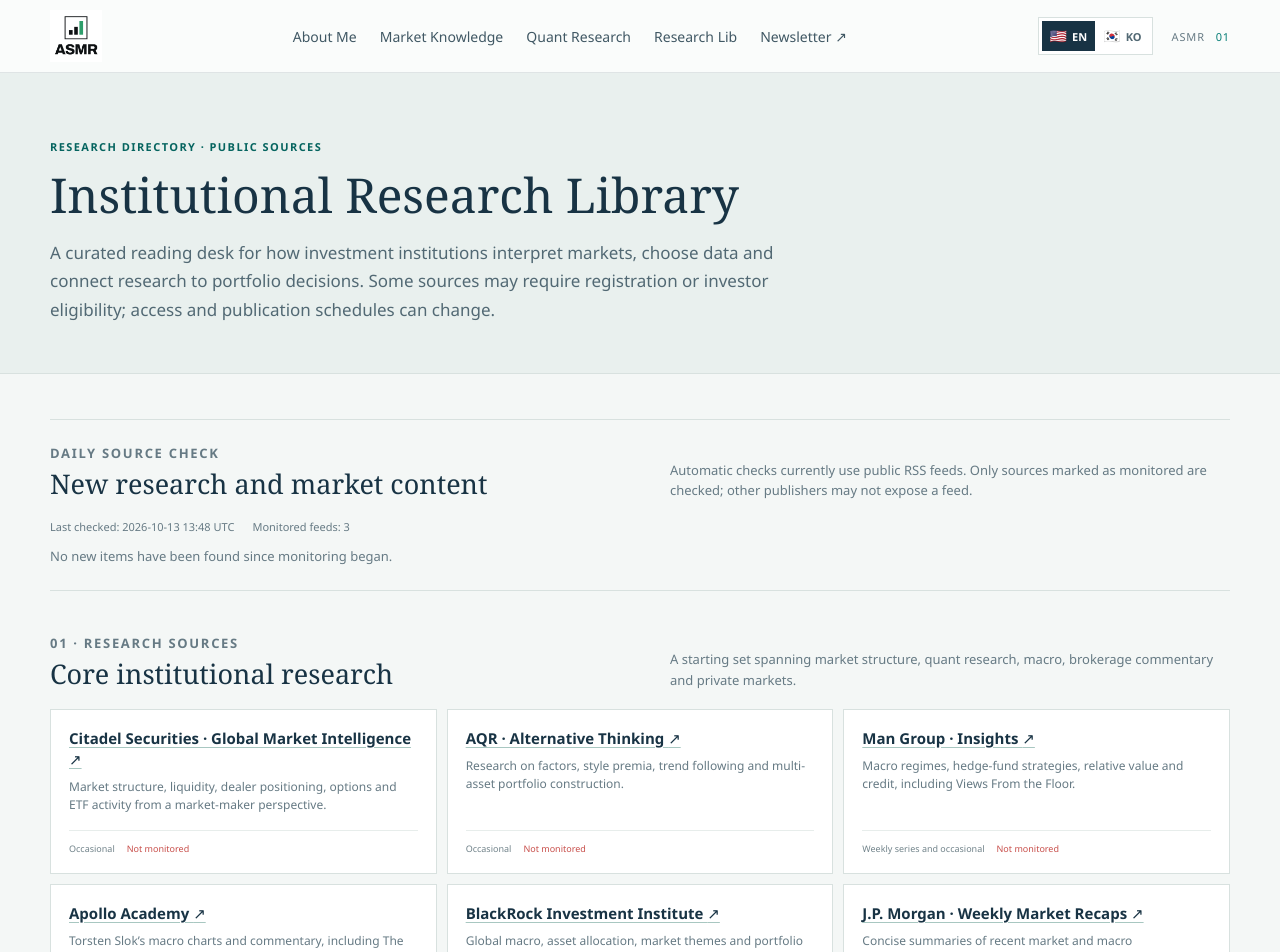
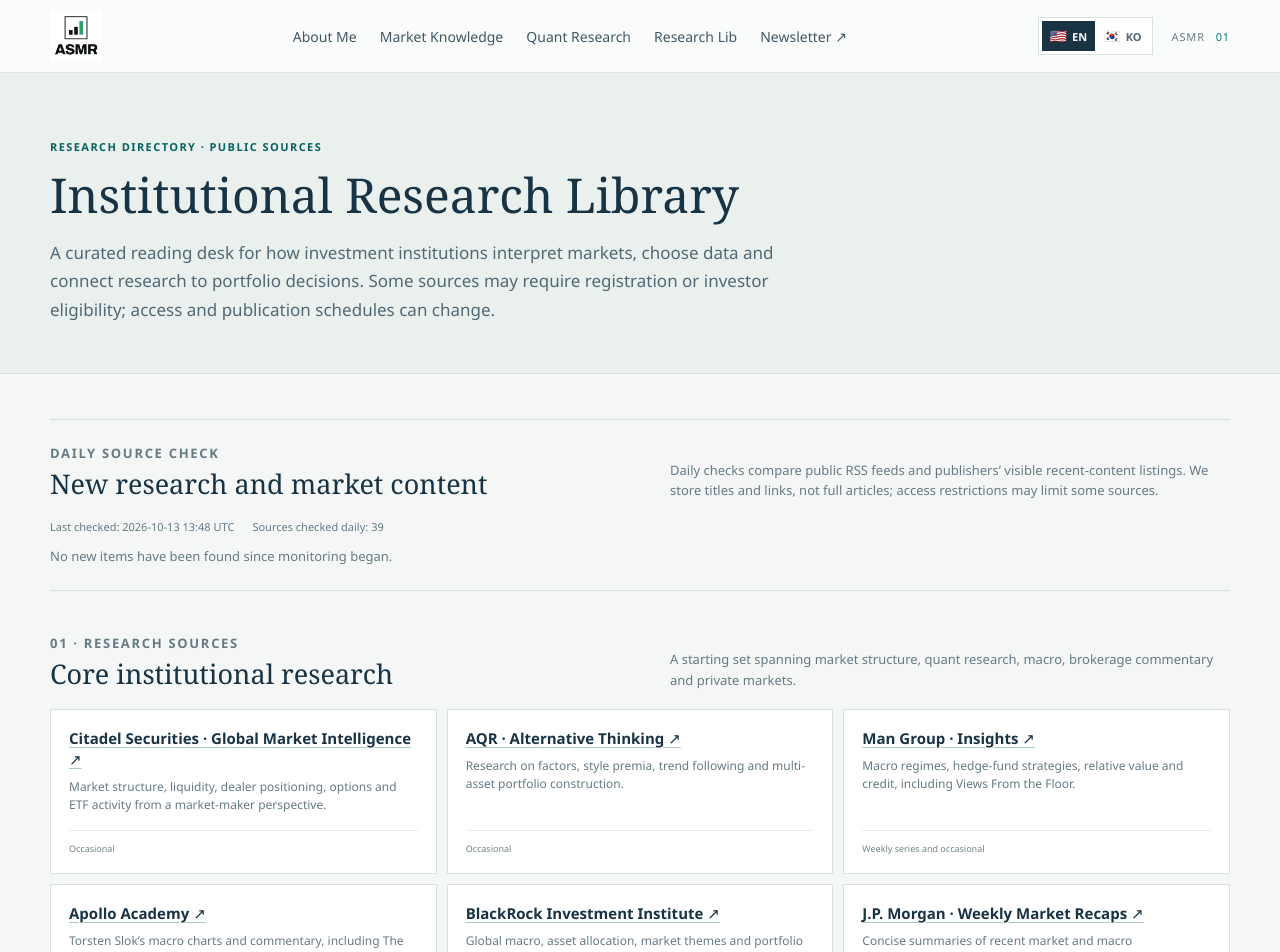
Before and after one commit to data-roh/asia-stock-market-research, a SvelteKit app: page /institutional-research in a window 1280 px wide. Shown: the top 952 px of the page. Built offline with nearby package versions, Linux system fonts and the light colour scheme.

Commit message:
Expand research source monitoring

```diff
--- a/src/lib/content/institutional-research.ts
+++ b/src/lib/content/institutional-research.ts
@@ -26,7 +26,7 @@
 	{ id: 'alphasense', name: 'AlphaSense · Resources', url: 'https://www.alpha-sense.com/resources/', description: 'Public thematic research connecting earnings calls, company disclosures and sector trends.', cadence: 'Occasional', access: 'The platform is paid; some public research is available.' },
 	{ id: 'bridgewater', name: 'Bridgewater · Research & Insights', url: 'https://www.bridgewater.com/research-and-insights', description: 'Global macro, economic regimes, policy and cross-asset relationships.', cadence: 'Occasional' },
 	{ id: 'twosigma', name: 'Two Sigma · Insights', url: 'https://www.twosigma.com/insights/', description: 'Quantitative investing, machine learning, statistics and data-driven research.', cadence: 'Occasional' },
-	{ id: 'point72', name: 'Point72 · Insights', url: 'https://www.point72.com/insights/', description: 'Investment process, data science and market perspectives.', cadence: 'Occasional' },
+	{ id: 'point72', name: 'Point72 · Perspectives', url: 'https://point72.com/perspectives/', description: 'Public perspectives and updates from Point72, including its Market Intelligence and systematic investing teams.', cadence: 'Occasional' },
 	{ id: 'goldman-top', name: 'Goldman Sachs · Top of Mind', url: 'https://www.goldmansachs.com/insights/top-of-mind', description: 'In-depth coverage of important investment debates, often with expert interviews.', cadence: 'Occasional' },
 	{ id: 'goldman', name: 'Goldman Sachs · Insights', url: 'https://www.goldmansachs.com/insights/', description: 'Research on the economy, companies, capital markets and global investing.', cadence: 'Several times per week' },
 	{ id: 'goldman-markets', name: 'Goldman Sachs · The Markets', url: 'https://www.goldmansachs.com/insights/the-markets', description: 'Short market-focused conversations with Goldman Sachs analysts and investors, including views on positioning, rates, equities and hedge-fund sentiment.', cadence: 'Weekly' },
--- a/src/lib/content/research-feeds.json
+++ b/src/lib/content/research-feeds.json
@@ -12,5 +12,43 @@
 			"sourceId": "hussman-commentary",
 			"feedUrl": "https://www.hussmanfunds.com/category/comment/feed/"
 		}
+	],
+	"pages": [
+		{ "sourceId": "citadel", "pageUrl": "https://www.citadelsecurities.com/news-and-insights/global-market-intelligence/" },
+		{ "sourceId": "aqr", "pageUrl": "https://www.aqr.com/insights/research/alternative-thinking" },
+		{ "sourceId": "man", "pageUrl": "https://www.man.com/insights" },
+		{ "sourceId": "apollo", "pageUrl": "https://www.apolloacademy.com/" },
+		{ "sourceId": "jpm", "pageUrl": "https://am.jpmorgan.com/hk/en/asset-management/per/insights/market-insights/" },
+		{ "sourceId": "jpm-weekly", "pageUrl": "https://am.jpmorgan.com/wr/en/asset-management/institutional/insights/market-insights/market-updates/" },
+		{ "sourceId": "kkr", "pageUrl": "https://www.kkr.com/wealth/insights" },
+		{ "sourceId": "alphasense", "pageUrl": "https://www.alpha-sense.com/resources/" },
+		{ "sourceId": "bridgewater", "pageUrl": "https://www.bridgewater.com/research-and-insights" },
+		{ "sourceId": "twosigma", "pageUrl": "https://www.twosigma.com/insights/" },
+		{ "sourceId": "point72", "pageUrl": "https://point72.com/perspectives/" },
+		{ "sourceId": "goldman-top", "pageUrl": "https://www.goldmansachs.com/insights/top-of-mind" },
+		{ "sourceId": "goldman", "pageUrl": "https://www.goldmansachs.com/insights/" },
+		{ "sourceId": "goldman-markets", "pageUrl": "https://www.goldmansachs.com/insights/the-markets" },
+		{ "sourceId": "oaktree-memos", "pageUrl": "https://www.oaktreecapital.com/insights/memos" },
+		{ "sourceId": "gmo-library", "pageUrl": "https://www.gmo.com/americas/research-library/" },
+		{ "sourceId": "ubs", "pageUrl": "https://www.ubs.com/global/en/wealth-management/insights.html" },
+		{ "sourceId": "pimco", "pageUrl": "https://www.pimco.com/us/en/insights" },
+		{ "sourceId": "vanguard", "pageUrl": "https://www.vanguard.com.au/personal/learn/smart-investing" },
+		{ "sourceId": "msci-charts", "pageUrl": "https://www.msci.com/data-and-analytics/private-asset-solutions/visualizations" },
+		{ "sourceId": "msci-benchmarks", "pageUrl": "https://www.msci.com/research-and-insights/paper/msci-private-capital-benchmarks-summary" },
+		{ "sourceId": "blackstone", "pageUrl": "https://www.blackstone.com/insights/" },
+		{ "sourceId": "bain", "pageUrl": "https://www.bain.com/insights/topics/global-private-equity-report/" },
+		{ "sourceId": "preqin", "pageUrl": "https://www.preqin.com/insights" },
+		{ "sourceId": "cambridge", "pageUrl": "https://www.cambridgeassociates.com/insight/" },
+		{ "sourceId": "caia", "pageUrl": "https://caia.org/blog" },
+		{ "sourceId": "spglobal", "pageUrl": "https://www.spglobal.com/marketintelligence/en/news-insights" },
+		{ "sourceId": "cboe", "pageUrl": "https://www.cboe.com/insights/" },
+		{ "sourceId": "cme", "pageUrl": "https://www.cmegroup.com/education.html" },
+		{ "sourceId": "lseg", "pageUrl": "https://www.lseg.com/en/insights" },
+		{ "sourceId": "nasdaq", "pageUrl": "https://www.nasdaq.com/articles" },
+		{ "sourceId": "nomura", "pageUrl": "https://www.nomuraconnects.com/" },
+		{ "sourceId": "nikko", "pageUrl": "https://www.amova-am.com/insight" },
+		{ "sourceId": "eastspring", "pageUrl": "https://www.eastspring.com/insights" },
+		{ "sourceId": "gavekal", "pageUrl": "https://research.gavekal.com/" },
+		{ "sourceId": "adb", "pageUrl": "https://www.adb.org/publications" }
 	]
 }
--- a/src/lib/content/research-updates.json
+++ b/src/lib/content/research-updates.json
@@ -3,16 +3,19 @@
   "sourceChecks": [
     {
       "sourceId": "bloomberg-odd-lots",
+      "method": "rss",
       "ok": true,
       "error": null
     },
     {
       "sourceId": "morgan-stanley-totm",
+      "method": "rss",
       "ok": true,
       "error": null
     },
     {
       "sourceId": "hussman-commentary",
+      "method": "rss",
       "ok": true,
       "error": null
     }
--- a/src/lib/content/site-copy.ts
+++ b/src/lib/content/site-copy.ts
@@ -61,15 +61,14 @@
 			groupsEyebrow: 'Research sources',
 			updatesEyebrow: 'Daily source check',
 			updatesTitle: 'New research and market content',
-			updatesNote: 'Automatic checks currently use public RSS feeds. Only sources marked as monitored are checked; other publishers may not expose a feed.',
+			updatesNote: 'Daily checks compare public RSS feeds and publishers’ visible recent-content listings. We store titles and links, not full articles; access restrictions may limit some sources.',
 			lastCheckedLabel: 'Last checked',
 			notCheckedYet: 'Not checked yet',
-			monitoredSources: 'Monitored feeds',
+			monitoredSources: 'Sources checked daily',
 			noNewUpdates: 'No new items have been found since monitoring began.',
 			unknownDate: 'Date unavailable',
-			trackedLabel: 'RSS monitored',
-			untrackedLabel: 'Not monitored',
-			feedWarning: 'At least one feed could not be checked; previous results are retained.',
+			firstSeenLabel: 'First seen',
+			feedWarning: 'At least one source could not be checked; previous results are retained.',
 			routineEyebrow: 'A manageable cadence',
 			routineTitle: 'Weekly reading routine',
 			routineNote: 'Use these as days to check for new material, not as promised publication dates.',
@@ -150,15 +149,14 @@
 			groupsEyebrow: '리서치 소스',
 			updatesEyebrow: '매일 새 자료 확인',
 			updatesTitle: '새 리서치 및 시장 콘텐츠',
-			updatesNote: '현재 공개 RSS 피드를 제공하는 출처만 자동 확인합니다. 추적 표시가 없는 출처는 피드를 제공하지 않거나 아직 지원하지 않습니다.',
+			updatesNote: '매일 공개 RSS 피드와 각 기관의 최신 자료 목록을 확인합니다. 원문 전체가 아닌 제목과 링크만 저장하며, 접근 제한에 따라 일부 출처는 확인되지 않을 수 있습니다.',
 			lastCheckedLabel: '마지막 확인',
 			notCheckedYet: '아직 확인 전',
-			monitoredSources: '추적 중인 피드',
+			monitoredSources: '매일 확인하는 출처',
 			noNewUpdates: '추적을 시작한 뒤 새 항목이 아직 발견되지 않았습니다.',
 			unknownDate: '날짜 정보 없음',
-			trackedLabel: 'RSS 추적 중',
-			untrackedLabel: '자동 추적 안 함',
-			feedWarning: '일부 피드를 확인하지 못했습니다. 기존 목록은 유지됩니다.',
+			firstSeenLabel: '최초 확인',
+			feedWarning: '일부 출처를 확인하지 못했습니다. 기존 목록은 유지됩니다.',
 			routineEyebrow: '지속 가능한 읽기 루틴',
 			routineTitle: '주간 읽기 루틴',
 			routineNote: '아래 요일은 새 자료를 확인할 추천 시점이며, 발행일을 보장하지 않습니다.',
--- a/src/routes/app.css
+++ b/src/routes/app.css
@@ -142,8 +142,6 @@
 .resource-card h3 a:hover { color: var(--teal-dark); }
 .resource-card p { margin-bottom: 15px; color: var(--muted); font-size: 12px; line-height: 1.55; }
 .resource-meta { display: flex; flex-wrap: wrap; gap: 6px 12px; margin-top: auto; padding-top: 11px; border-top: 1px solid #e7edeb; color: #71838a; font-size: 9px; }
-.tracking-status { color: var(--red); }
-.tracking-status.tracking-enabled { color: var(--teal-dark); }
 .reading-routine { display: grid; grid-template-columns: repeat(5, minmax(0, 1fr)); border-top: 1px solid var(--line); border-bottom: 1px solid var(--line); background: white; }
 .reading-day { min-height: 160px; padding: 18px; border-right: 1px solid var(--line); }
 .reading-day:last-child { border-right: 0; }
--- a/src/routes/institutional-research/+page.svelte
+++ b/src/routes/institutional-research/+page.svelte
@@ -18,18 +18,19 @@
 		title: string;
 		url: string;
 		publishedAt: string | null;
+		detectedAt: string | null;
 		summary: string;
 	}
 
 	interface ResearchUpdateReport {
 		lastCheckedAt: string | null;
-		sourceChecks: { sourceId: string; ok: boolean; error: string | null }[];
+		sourceChecks: { sourceId: string; method: string; ok: boolean; error: string | null }[];
 		items: ResearchUpdate[];
 	}
 
 	const updateReport = researchUpdateReport as ResearchUpdateReport;
 	const sourcesById = new Map(researchSources.map((source) => [source.id, source]));
-	const trackedSourceIds = new Set(researchFeedConfig.feeds.map((feed) => feed.sourceId));
+	const monitoredSourceCount = researchFeedConfig.feeds.length + researchFeedConfig.pages.length;
 	const findSource = (id: string): ResearchSource => {
 		const source = sourcesById.get(id);
 		if (!source) throw new Error(`Unknown research source: ${id}`);
@@ -67,7 +68,7 @@
 			</div>
 			<div class="updates-status">
 				<span>{copy.lastCheckedLabel}: {updateReport.lastCheckedAt?.slice(0, 16).replace('T', ' ') ?? copy.notCheckedYet} UTC</span>
-				<span>{copy.monitoredSources}: {researchFeedConfig.feeds.length}</span>
+				<span>{copy.monitoredSources}: {monitoredSourceCount}</span>
 				{#if updateReport.sourceChecks.some((check) => !check.ok)}
 					<span class="updates-warning">{copy.feedWarning}</span>
 				{/if}
@@ -79,7 +80,7 @@
 						<article class="update-entry">
 							<div class="update-entry-meta">
 								<span>{source.name}</span>
-								<time datetime={item.publishedAt ?? undefined}>{item.publishedAt?.slice(0, 10) ?? copy.unknownDate}</time>
+								<time datetime={item.publishedAt ?? item.detectedAt ?? undefined}>{item.publishedAt?.slice(0, 10) ?? (item.detectedAt ? `${copy.firstSeenLabel} ${item.detectedAt.slice(0, 10)}` : copy.unknownDate)}</time>
 							</div>
 							<h3><a href={item.url} target="_blank" rel="external noreferrer">{item.title} <span aria-hidden="true">↗</span></a></h3>
 							{#if item.summary}<p>{item.summary}</p>{/if}
@@ -111,7 +112,6 @@
 							<div class="resource-meta">
 								<span>{sourceCopy?.cadence ?? source.cadence}</span>
 								{#if source.access}<span>{sourceCopy?.access ?? source.access}</span>{/if}
-								<span class:tracking-enabled={trackedSourceIds.has(sourceId)} class="tracking-status">{trackedSourceIds.has(sourceId) ? copy.trackedLabel : copy.untrackedLabel}</span>
 							</div>
 						</article>
 					{/each}
```
Also changed, not shown: 1 other file (tests, documents, lock files or other folders).
